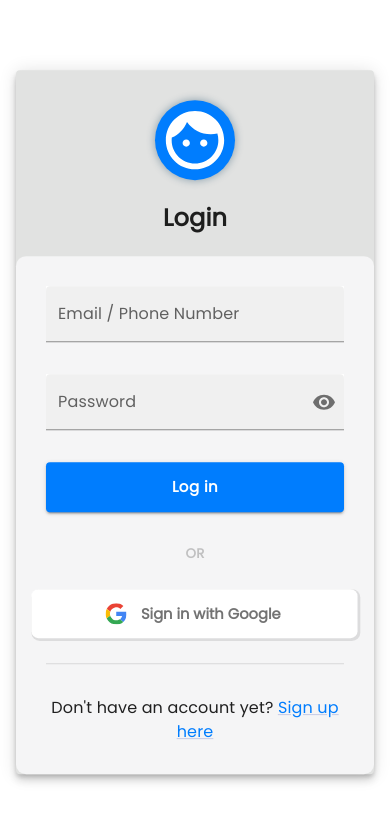
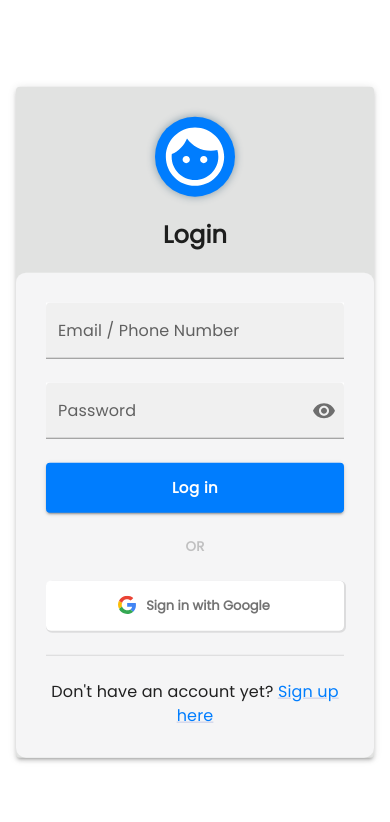
Before and after one commit to gharseva/gharseva, a React (Create React App) app in the folder client/: page / in a window 390 px wide. Shown: the top 822 px of the page. Built offline with nearby package versions, Linux system fonts and the light colour scheme; no server answers.

Commit message:
fixed small screen responsive for login and gsign button

```diff
--- a/client/src/components/Login.js
+++ b/client/src/components/Login.js
@@ -133,9 +133,16 @@ function Login({}) {
           left: "50%",
           webkitTransform: "translate(-50%, -50%)",
           transform: "translate(-50%, -50%)",
+          "@media screen and (max-width: 600px)": {
+            position: "fixed",
+            top: "50%",
+            left: "50%",
+            webkitTransform: "translate(-50%, -50%)",
+            transform: "translate(-50%, -50%)",
+          },
         }}
       >
-        <Paper elevation={6} sx={{ display: "flex", flexDirection: "row" }}>
+        <Paper elevation={3} sx={{ display: "flex", flexDirection: "row" }}>
           <div className="login-cover" style={{}}></div>
           <div style={{ flex: "1 1 10%", width: "100%" }}>
             <Container
@@ -163,7 +170,7 @@ function Login({}) {
               component="form"
               onSubmit={handleSubmit}
               noValidate
-              spacing={4}
+              spacing={3}
               sx={{
                 bgcolor: "#f5f5f6",
                 padding: "60px",
@@ -247,7 +254,10 @@ function Login({}) {
               </div>
               {/* google login */}
               <div className="google-login">
-                <form action="https://www.gharseva.in/api/auth/google">
+                <form
+                  action="https://www.gharseva.in/api/auth/google"
+                  style={{ width: "100%" }}
+                >
                   <button type="submit" className="google-button">
                     <span className="google-button__icon">
                       <svg
--- a/client/src/components/home.js
+++ b/client/src/components/home.js
@@ -193,7 +193,10 @@ const Home = () => {
               <span className="website-ani">GharSeva' </span>
               efficient platform.
             </h5>
-            <button className="booknow-button" onClick={() => setIsOpen(true)}>
+            <button
+              className="booknow-button"
+              onClick={() => scrollBottom(scrollRef)}
+            >
               Book Now
             </button>
           </div>
--- a/client/src/styles/Login.css
+++ b/client/src/styles/Login.css
@@ -7,30 +7,31 @@
 }
 .google-login {
   display: flex;
-  justify-content: center;
+  /* justify-content: center; */
   margin: 0;
+  width: 100%;
 }
 .google-button {
-  width: 18em;
-  height: 35px;
+  width: 100%;
+  height: 50px;
   border-width: 0;
   background: white;
   color: #737373;
   border-radius: 5px;
-  white-space: nowrap;
+  /* white-space: nowrap; */
   box-shadow: 1px 1px 0px 1px rgba(0, 0, 0, 0.1);
   transition-property: background-color, box-shadow;
   transition-duration: 150ms;
   transition-timing-function: ease-in-out;
   padding: 0;
-  transform: scale(1.4);
+  /* transform: scale(1.4); */
   margin-top: 0;
 }
 .google-button:hover,
 .google-button:focus {
   box-shadow: 1px 4px 5px 1px rgba(0, 0, 0, 0.2);
   outline: none;
-  transform: scale(1.4) skewX(-0.4deg);
+  /* transform: scale(1.4) skewX(-0.4deg); */
   cursor: pointer;
 }
 .google-button:active {
@@ -42,8 +43,8 @@
   display: inline-block;
   vertical-align: middle;
   margin: 7px 0 8px 8px;
-  width: 15px;
-  height: 15px;
+  width: 18px;
+  height: 18px;
   box-sizing: border-box;
 }
 .google-button__icon--plus {
@@ -53,7 +54,7 @@
   display: inline-block;
   vertical-align: middle;
   padding: 0 10px;
-  font-size: 10.5px;
+  font-size: 13px;
   font-weight: 600;
   font-family: "poppins";
 }
@@ -70,31 +71,7 @@
     display: none;
   }
   .google-button {
-    width: 20em;
+    width: 100%;
+    transform: none;
   }
 }
-
-@media only screen and (max-width: 392px) {
-  .login-cover {
-    display: none;
-  }
-  .google-button {
-    width: 15.5em;
-  }
-}
-@media only screen and (max-width: 383px) {
-  .login-cover {
-    display: none;
-  }
-  .google-button {
-    width: 14em;
-  }
-}
-@media only screen and (max-width: 429px) {
-  .login-cover {
-    display: none;
-  }
-  .google-button {
-    width: 17.5em;
-  }
-}
```
Also changed, not shown: 11 other files (tests, documents, lock files or other folders).
